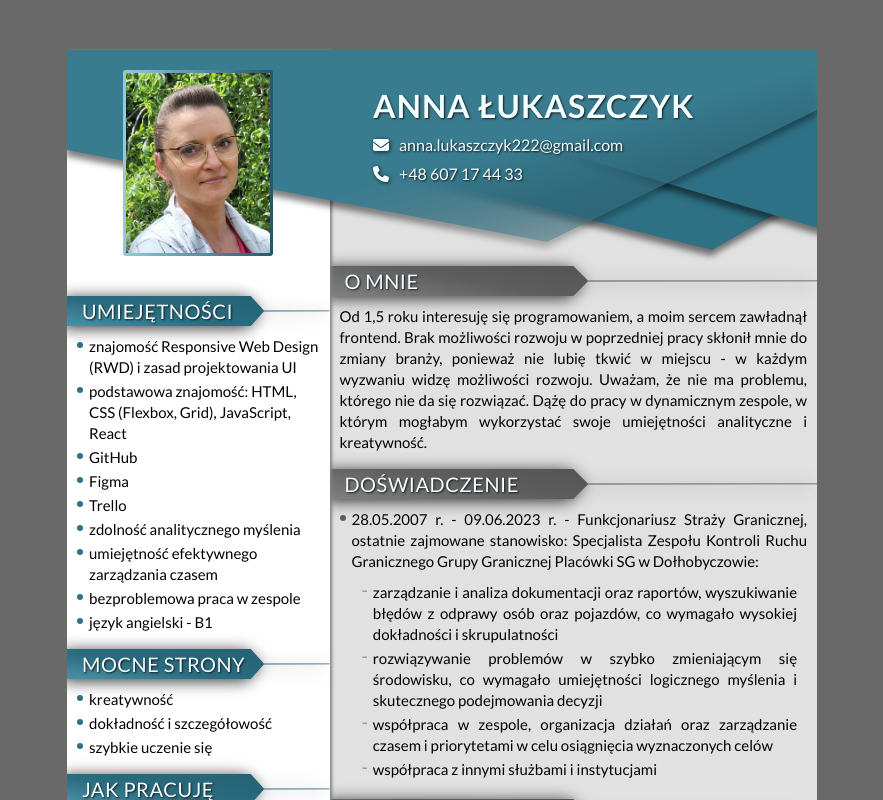
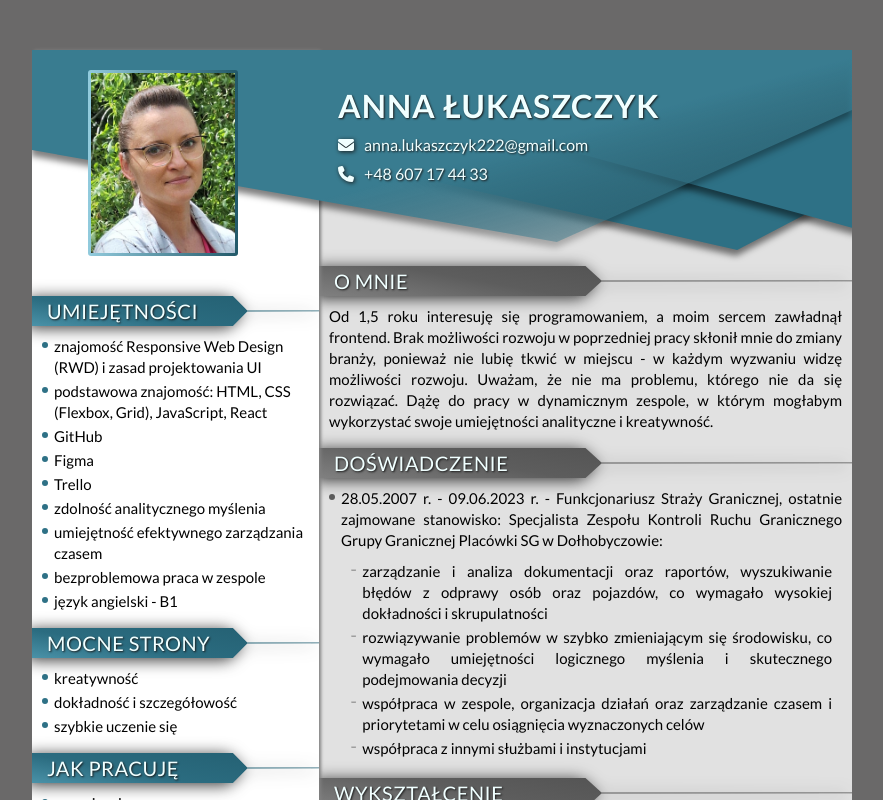
Before and after one commit to AnnaLukaszczyk/CV-AnnaLukaszczyk, a React (Create React App) app: page / in a window 1280 px wide. Shown: the top 800 px of the page, without its empty margins (198-1081 px from the left). Built offline with nearby package versions, Linux system fonts and the light colour scheme.

Commit message:
changed width and height in StyledWrapper

```diff
--- a/src/features/Wrapper/styled.js
+++ b/src/features/Wrapper/styled.js
@@ -5,7 +5,7 @@ export const StyledWrapper = styled.div`
 	display: flex;
 	flex-direction: row-reverse;
 	margin: 50px 0;
-	width: 750px;
-	height: 1000px;
+	width: 820px;
+	height: 1100px;
 	background-color: #fff;
 `;
```
